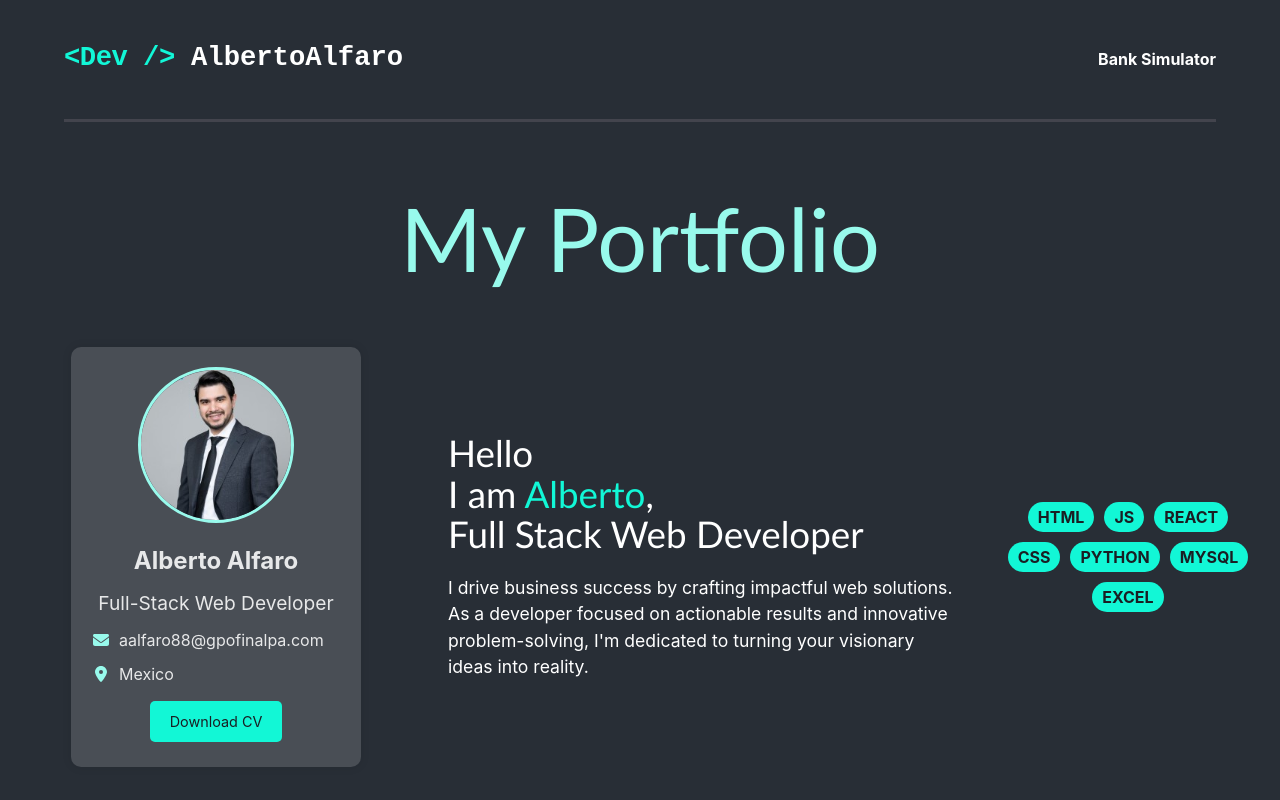
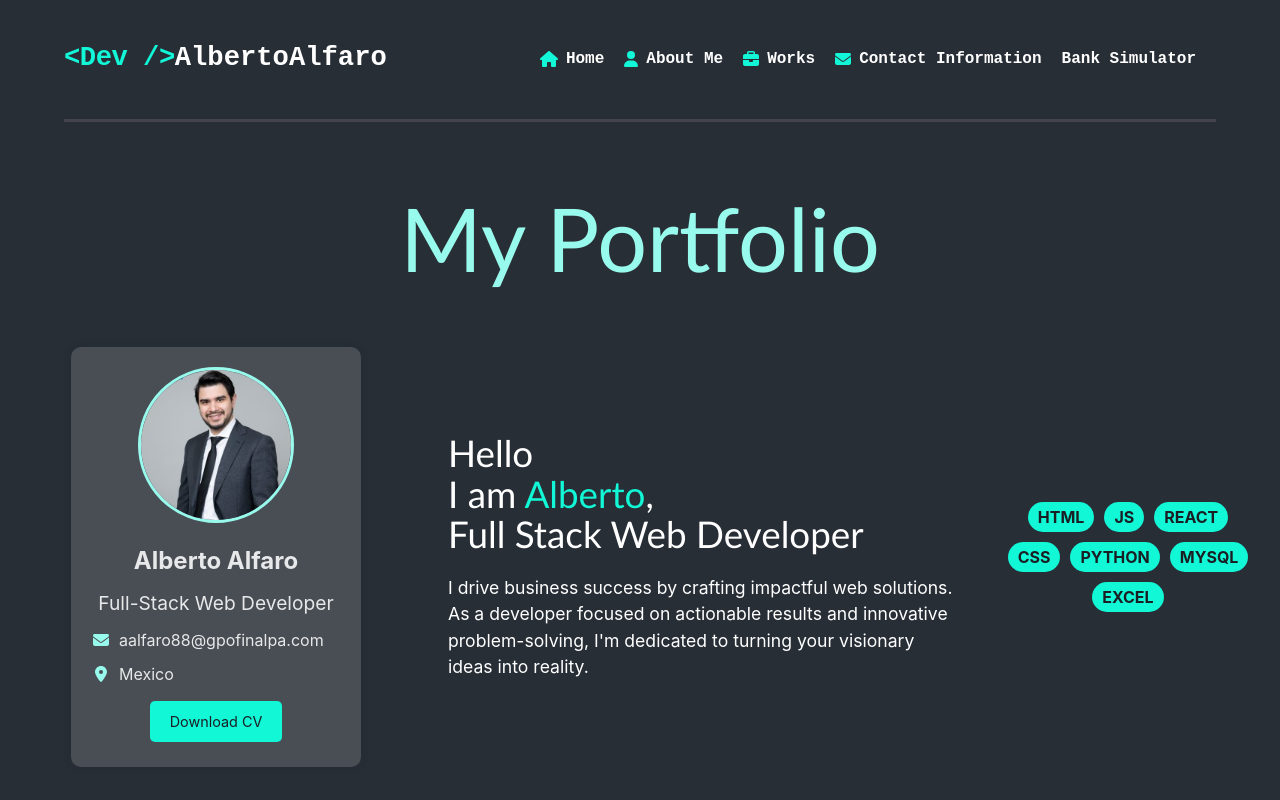
Before and after one commit to aalfaro88/portfolio-client, a React (Vite) app: page / in a window 1280 px wide. Shown: the top 800 px of the page. Built offline with nearby package versions, Linux system fonts and the light colour scheme.

Commit message:
Navbar updated with scrolls

```diff
--- a/package.json
+++ b/package.json
@@ -18,6 +18,7 @@
     "react-dom": "^18.2.0",
     "react-icons": "^5.0.1",
     "react-router-dom": "^6.21.2",
+    "react-scroll": "^1.9.0",
     "react-slick": "^0.29.0",
     "slick-carousel": "^1.8.1",
     "styled-components": "^6.1.8",
--- a/src/App.jsx
+++ b/src/App.jsx
@@ -103,9 +103,16 @@ function App() {
         {shouldShowAddUsernameForm && !usernameChecked && (
           <AddUsernameForm onUsernameAdded={handleUsernameAdded} />
         )}
+        <div id="greeting">
           {location.pathname !== '/bank-simulator' && <Greeting />}
+        </div>
+        <div id="about-me">
           {location.pathname !== '/bank-simulator' && <AboutMe />}
+        </div>
+        <div id="works">
           {location.pathname !== '/bank-simulator' && <Works />}
+        </div>
+        <div id="mini-game">
           <Routes>
             <Route
               path="/"
@@ -120,9 +127,13 @@ function App() {
             />
           <Route path="/bank-simulator" element={<BankSimulatorHome />} />
         </Routes>
+        </div>
+        <div id="contact-info">
           {location.pathname !== '/bank-simulator' && <ContactInfo />}
         </div>
+      </div>
     </GoogleOAuthProvider>
+
   );
 };
 
--- a/src/components/front-page/Navbar.css
+++ b/src/components/front-page/Navbar.css
@@ -37,6 +37,7 @@
     text-decoration: none;
     color: #fff;
     font-weight: bold;
+
   }
 
   .navbar-link:hover {
@@ -53,3 +54,33 @@
     color: #12F7D7;
     letter-spacing: -.5px;
   }
+
+  .right-section {
+    font-size: 1rem;
+    font-family: 'Courier New', Courier, monospace;
+    display: flex;
+    align-items: center;
+  }
+
+  .icon {
+    margin-right: 8px;
+    color: #12F7D7;
+  }
+
+  .navbar-link {
+    text-decoration: none;
+    color: #fff;
+    font-weight: bold;
+    display: flex;
+    align-items: center;
+    transition: color 0.3s ease-in-out;
+    margin-right: 20px;
+  }
+
+
+
+  .navbar-link:hover {
+    text-decoration: underline;
+    color: #ddd;
+    cursor: pointer;
+  }
--- a/src/components/front-page/Navbar.jsx
+++ b/src/components/front-page/Navbar.jsx
@@ -1,15 +1,22 @@
 import React, { useState, useEffect } from 'react';
-import './Navbar.css'; // Import the CSS file for Navbar styling
+import './Navbar.css';
 import { Link } from 'react-router-dom';
+import { Link as ScrollLink } from 'react-scroll';
+import { FontAwesomeIcon } from '@fortawesome/react-fontawesome';
+import { faHome, faUser, faBriefcase, faEnvelope } from '@fortawesome/free-solid-svg-icons';
+import { useLocation } from 'react-router-dom';
 
 function Navbar({ isAuthenticated, handleLogout }) {
   const [isScrolled, setIsScrolled] = useState(false);
+  const [isHome, setIsHome] = useState(true); // Track if it's the home page
+
   const handleLinkClick = () => {
     if (isAuthenticated) {
       handleLogout();
     }
   };
 
+  const location = useLocation();
 
   useEffect(() => {
     const handleScroll = () => {
@@ -24,19 +31,59 @@ function Navbar({ isAuthenticated, handleLogout }) {
     };
   }, []);
 
+  useEffect(() => {
+    // Check if the current location is the home page
+    setIsHome(location.pathname === '/');
+  }, [location.pathname]);
 
   return (
     <nav className={`navbar ${isScrolled ? 'scrolled' : ''}`}>
       <div className="navbar-list">
         <div className='left-section'>
-            <Link to="/" className="navbar-link" onClick={handleLinkClick}>
-              <span className="dev-symbol">&lt;Dev /&gt;</span> AlbertoAlfaro
-            </Link>
+          <Link to="/" className="navbar-link" onClick={handleLinkClick}>
+            <span className="dev-symbol">&lt;Dev /&gt;</span> AlbertoAlfaro
+          </Link>
         </div>
         <div className='right-section'>
-            <Link to="/bank-simulator" className="navbar-link" onClick={handleLinkClick}>
-              Bank Simulator
+            <Link
+              to="/"
+              spy={true}
+              smooth={true}
+              duration={500}
+              className={`navbar-link ${isHome ? '' : 'hidden'}`}>
+              <FontAwesomeIcon icon={faHome} className="icon" /> Home
             </Link>
+            {isHome && (
+            <>
+              <ScrollLink
+                to="about-me"
+                spy={true}
+                smooth={true}
+                duration={500}
+                className="navbar-link">
+                <FontAwesomeIcon icon={faUser} className="icon" /> About Me
+              </ScrollLink>
+              <ScrollLink
+                to="works"
+                spy={true}
+                smooth={true}
+                duration={500}
+                className="navbar-link">
+                <FontAwesomeIcon icon={faBriefcase} className="icon" /> Works
+              </ScrollLink>
+              <ScrollLink
+                to="contact-info"
+                spy={true}
+                smooth={true}
+                duration={500}
+                className="navbar-link">
+                <FontAwesomeIcon icon={faEnvelope} className="icon" /> Contact Information
+              </ScrollLink>
+            </>
+          )}
+          <Link to="/bank-simulator" className="navbar-link" onClick={handleLinkClick}>
+            Bank Simulator
+          </Link>
         </div>
       </div>
     </nav>
--- a/src/components/front-page/Works.css
+++ b/src/components/front-page/Works.css
@@ -76,6 +76,10 @@
     font-size: 1.4rem;
 }
 
+.scroll-link {
+    cursor: pointer;
+  }
+
 .swiper-pagination {
     margin-top: 35px;
     position: relative !important;
--- a/src/components/front-page/Works.jsx
+++ b/src/components/front-page/Works.jsx
@@ -1,11 +1,12 @@
 import React, { useEffect, useState } from 'react';
 import { Swiper, SwiperSlide } from 'swiper/react';
 import './Works.css';
+import { Link as ScrollLink } from "react-scroll";
+import { Link } from 'react-router-dom'; // Import Link from react-router-dom
 
 import 'swiper/css';
 import 'swiper/css/pagination';
 import { Pagination } from 'swiper/modules';
-
 
 const Works = () => {
   const projects = [
@@ -23,7 +24,7 @@ const Works = () => {
     },
     {
       title: "Epic Chef",
-            description: "A culinary adventure. Search through thousands of recipees looking by ingredients or by recipee name.",
+      description: "A culinary adventure. Search through thousands of recipes looking by ingredients or by recipe name.",
       imageUrl: "/images/epic-chef.png",
       projectUrl: "https://epic-chef-app.fly.dev/"
     },
@@ -31,7 +32,7 @@ const Works = () => {
       title: "Word-Minigame",
       description: "Enjoy playing with words. Challenge your vocabulary and quick-thinking skills with this fun, interactive game.",
       imageUrl: "/images/mini-game.png",
-            projectUrl: "https://word-minigame-link.com"
+      projectUrl: ""
     }
   ];
 
@@ -40,13 +41,10 @@ const Works = () => {
   const updateSlidesPerView = () => {
     if (window.innerWidth >= 1730) {
       setSlidesPerView(3);
-          console.log(3);
     } else if (window.innerWidth >= 1100) {
       setSlidesPerView(2);
-          console.log(2);
     } else {
       setSlidesPerView(1);
-          console.log(1);
     }
   };
 
@@ -63,34 +61,49 @@ const Works = () => {
       <div className='works-title-section'>
         <h1 className='custom-title'>Works</h1>
       </div>
-          <div id="word-minigame" className='works-section'>
+      <div className='works-section'>
         <Swiper
           slidesPerView={slidesPerView}
           spaceBetween={0}
           pagination={{
             clickable: true,
           }}
-              loop={true} // Enable looping
+          loop={true}
           modules={[Pagination]}
           className="mySwiper"
         >
           {projects.map((project, index) => (
             <SwiperSlide key={index}>
               <div className="project-card">
-                  <div className='left-project-section'>
-                    <div className='project-title'>
+                <div className="left-project-section">
+                  <div className="project-title">
                     <h2>{project.title}</h2>
                   </div>
-                    <div className='project-info'>
+                  <div className="project-info">
                     <p>{project.description}</p>
                   </div>
                 </div>
-                  <div className='right-project-section'>
-                    <div className='project-image'>
+                <div className="right-project-section">
+                  <div className="project-image">
                     <img src={project.imageUrl} alt={`${project.title} project`} />
                   </div>
-                    <div className='project-link'>
-                      <a href={project.projectUrl} target="_blank" rel="noopener noreferrer">View Project</a>
+                  <div className="project-link">
+                    {project.title === "Bank Simulator" ? (
+                      // Use Link from react-router-dom for internal link
+                      <Link to={project.projectUrl} className="scroll-link">
+                        View Project
+                      </Link>
+                    ) : project.title === "Word-Minigame" ? (
+                      // Use ScrollLink for "Word-Minigame"
+                      <ScrollLink to="mini-game" smooth={true} duration={500} className="scroll-link">
+                        View Project
+                      </ScrollLink>
+                    ) : (
+                      // Use anchor tag for external links
+                      <a href={project.projectUrl} target="_blank" rel="noopener noreferrer">
+                        View Project
+                      </a>
+                    )}
                   </div>
                 </div>
               </div>
```
Also changed, not shown: 1 other file (tests, documents, lock files or other folders). Lines whose indentation alone changed are shown as unchanged.
